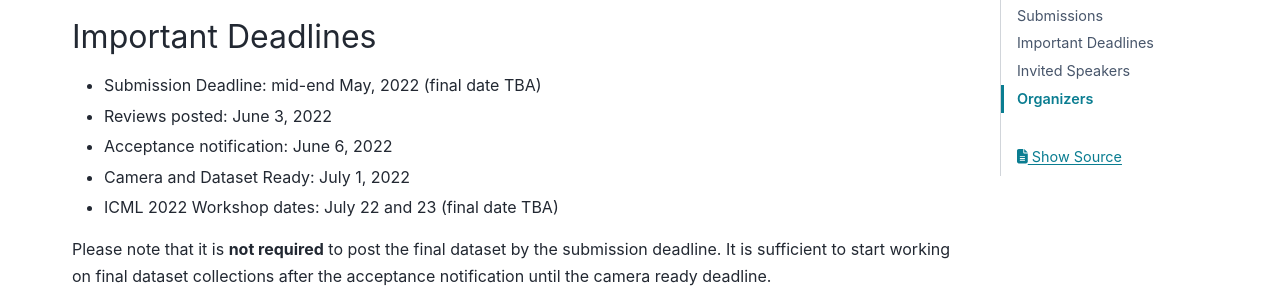
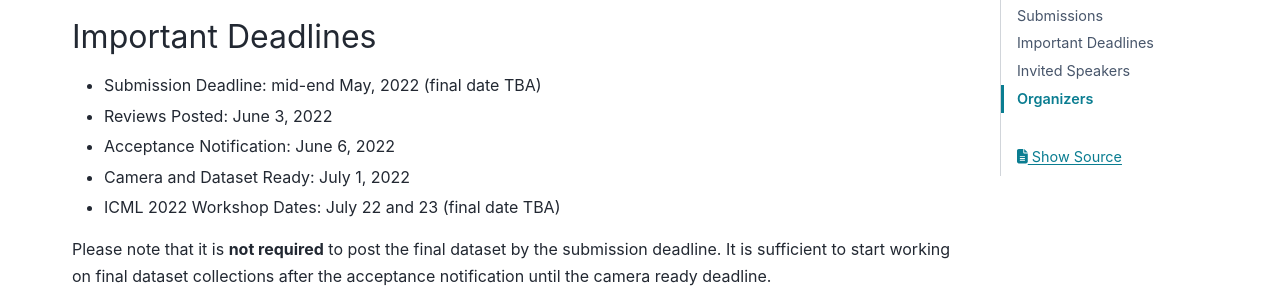
Before and after one commit to shift-happens-benchmark/icml-2022, a Sphinx documentation site: the page built from docs/source/index.rst, in a window 1280 px wide and 900 px high, scrolled down 1353 px. Shown: the part 154-460 px from the top of the window. Built offline with Sphinx 7.4.7 and the PyData theme 0.15.4, drawn with Linux system fonts in a browser that asks for light colours.

```diff
--- a/docs/source/index.rst
+++ b/docs/source/index.rst
@@ -53,10 +53,10 @@ Important Deadlines
 -------------------
 
 - Submission Deadline: mid-end May, 2022 (final date TBA)
-- Reviews posted: June 3, 2022
-- Acceptance notification: June 6, 2022
+- Reviews Posted: June 3, 2022
+- Acceptance Notification: June 6, 2022
 - Camera and Dataset Ready: July 1, 2022
-- ICML 2022 Workshop dates: July 22 and 23 (final date TBA)
+- ICML 2022 Workshop Dates: July 22 and 23 (final date TBA)
 
 Please note that it is **not required** to post the final dataset by the submission deadline.
 It is sufficient to start working on final dataset collections after the acceptance notification until the camera ready deadline.
```
